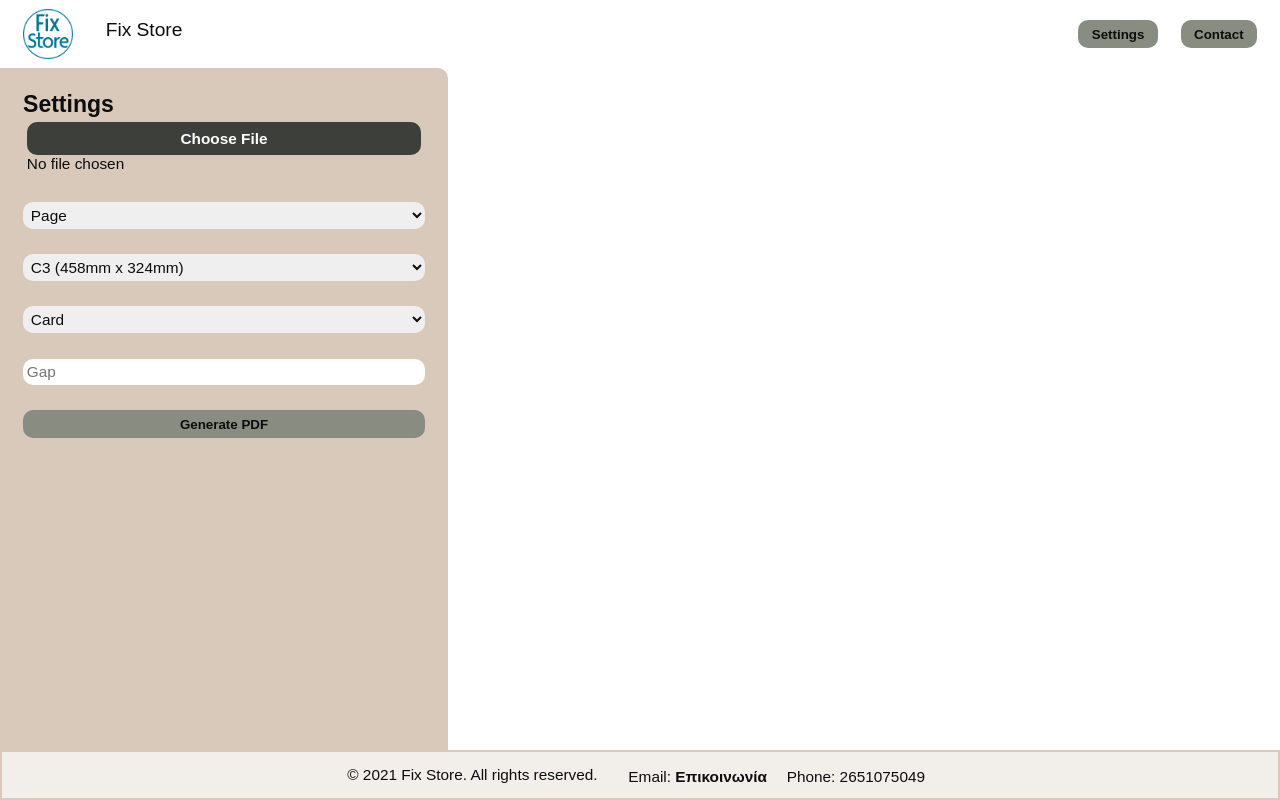
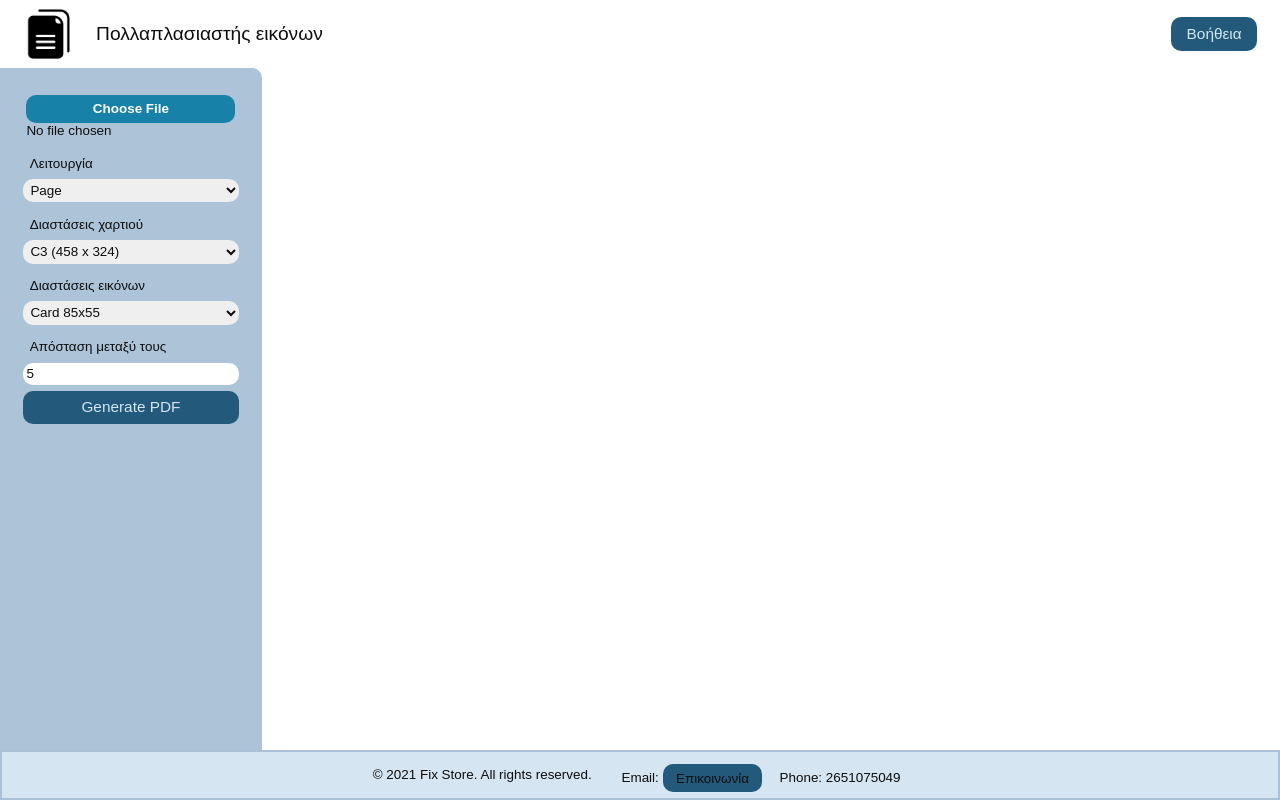
Before and after one commit to GiorgosSarakatsanos/Grid_Web_app, a Flask app: page / in a window 1280 px wide. Run offline with Flask 3, Linux system fonts and the light colour scheme.

Commit message:
almost done in styling

```diff
--- a/static/css/style.css
+++ b/static/css/style.css
@@ -1,9 +1,9 @@
 :root {
        /* Coloring */
-    --light-color: #F2EFEB;
-    --accent-color: #D9C9BA;
-    --button-color: #888C81;
-    --button-color-hover: #3D403A;
+    --light-color: #D5E5F2;
+    --accent-color: #a7bfd5ed;
+    --button-color: #235a7c;
+    --button-color-hover: #1781a8;
     --text-color: #0D0D0D;
 
     /* Variables for spacing */
@@ -14,13 +14,13 @@
     --xl-gap: 1em;
 
     /* Font sizes */
-    --small-font-size: 0.8rem;
-    --base-font-size: 1rem;
-    --head-font-size: 1.2rem;
+    --small-font-size: 0.7rem;
+    --base-font-size: 0.8rem;
+    --head-font-size: 1rem;
 
     /* Font weight */
     --font-normal: 400;
-    --font-bold: 700;
+    --font-bold: 500;
 
     /* Radius */
     --border-radius: 10px;
@@ -38,11 +38,6 @@ html {
   }
 
 
-a, button {
-    text-decoration: none;
-    color: var(--accent-color);
-    font-weight: var(--font-bold);
-}
 
 h1, h2{
     color: var(--text-color);
@@ -53,7 +48,7 @@ h1, h2{
 
 p, label, span{
     color: var(--text-color);
-    font-size: var(--base-font-size);
+    font-size: var(--small-font-size);
     margin: var(--m-gap);
 }
 
@@ -125,6 +120,13 @@ html, body {
     height: 80px;
 }
 
+.container {
+    display: flex;
+    justify-content: space-between;
+    align-items: center;
+
+}
+
 .brand-container {
     display: inline-flex;
     gap: var(--xl-gap);
@@ -143,7 +145,7 @@ html, body {
 }
 
 aside {
-    width: 35%;
+    width: 25%;
     padding: var(--xl-gap);
     background-color: var(--accent-color);
     border-radius: 0 var(--border-radius) 0 0;
@@ -152,8 +154,8 @@ aside {
 }
 
 main {
-    width: 65%;
-    padding-left: var(--xl-gap);
+    width: 100%;
+    padding: 0 var(--xl-gap);
     background-color: var(--bg-color);
     float: right;
 }
@@ -166,11 +168,11 @@ main {
 embed {
     width: 100%;
     height: 100%;
-    border-radius: var(--border-radius) 0 0 0 ;
+    border-radius: var(--border-radius) var(--border-radius) 0 0 ;
 }
 
 .form-group {
-    margin-bottom: var(--xl-gap);
+    margin-bottom: var(--s-gap);
 }
 
 footer {
@@ -188,20 +190,24 @@ footer {
     footer a, footer p, footer span, .copyright {
         font-size: var(--small-font-size);
         color: var(--text-color);
+        font-weight: var(--font-bold);
     }
         footer a:hover {
             font-size: var(--small-font-size);
             color: var(--light-color);
         }
 
-button {
+button, .btn, button[type="submit"], a  {
     width: 100%;
     padding: var(--m-gap) var(--xl-gap);
     background-color: var(--button-color);
-    color: var(--text-color);
+    color: var(--light-color);
     border: none;
     cursor: pointer;
     border-radius: var(--border-radius);
+    font-weight: var(--font-bold);
+    font-size: var(--base-font-size);
+    text-decoration: none;
 }
 
 button:hover {
@@ -223,3 +229,9 @@ body {
 .button:hover {
     background-color: var(--button-color-hover);
 }
+
+label {
+    display: block;
+    margin-top: var(--s-gap);
+    font: var(--small-font-size) sans-serif;
+}
--- a/templates/index.html
+++ b/templates/index.html
@@ -9,18 +9,20 @@
 <body>
     <nav class="navbar">
         <div class="brand-container">
-            <img class="logo-img" src="{{ url_for('static', filename='img/logo.png') }}" alt="Fix Store">
-            <span class="company-name">Fix Store</span>
+            <div class="container">
+                <img class="logo-img" src="{{ url_for('static', filename='img/logo.png') }}" alt="Fix Store">
+            </div>
+            <div class="container">
+                <h1>Πολλαπλασιαστής εικόνων</h1>
+            </div>
         </div>
         <div class="button-container">
-            <button class="settings-toggle">Settings</button>
-            <button class="contact-btn">Contact</button>
+            <a href="mailto:support@fixstore.info" class="btn">Βοήθεια</a>
         </div>
     </nav>
     <div class="main-content">
         <aside>
-            <div class="wrapper">
-                <h2>Settings</h2>
+            <div class="sidebar-container">
                 <form method="POST" enctype="multipart/form-data">
                     {{ form.hidden_tag() }}
                     <div class="form-group">
@@ -28,63 +30,66 @@
                     </div>
                     <div class="form-container">
                         <div class="form-group">
+                            <span>Λειτουργία</span>
                             <select name="mode" id="mode" required>
                                 <option value="Page">Page</option>
                                 <option value="Numbering">Numbering</option>
                             </select>
                         </div>
                         <div class="form-group" id="numbering-fields">
-                            <input type="number" name="start_number" placeholder="Start Number">
-                            <input type="number" name="end_number" placeholder="End Number">
+                            <input type="number" name="start_number" placeholder="Start Number" value="100"><label for="start_number">Start number</label>
+                            <input type="number" name="end_number" placeholder="End Number" value="150"><label for="end_number">End number</label>
+                            <input type="offset_number_position" name="Offset Number Position" value="15" placeholder="Offset X"><label for="offset_number_position">Offset X</label>
                         </div>
                     </div>
 
                     <div class="form-container">
                         <div class="form-group">
+                            <span>Διαστάσεις χαρτιού</span>
                             <select name="paper_size" id="paper_size" required>
-                                <option value="C3">C3 (458mm x 324mm)</option>
-                                <option value="A3">A3 (420mm x 297mm)</option>
-                                <option value="A4">A4 (297mm x 210mm)</option>
+                                <option value="C3">C3 (458 x 324)</option>
+                                <option value="A3">A3 (420 x 297)</option>
+                                <option value="A4">A4 (297 x 210)</option>
                                 <option value="Custom">Custom</option>
                             </select>
                         </div>
                         <div class="form-group" id="toggleCustomSize">
-                            <input type="number" name="custom_paper_width" placeholder="Custom Paper Width" required>
-                            <input type="number" name="custom_paper_height" placeholder="Custom Paper Height" required>
+                            <input type="number" name="custom_paper_width" placeholder="Custom Paper Width">
+                            <input type="number" name="custom_paper_height" placeholder="Custom Paper Height">
 
                         </div>
                     </div>
                     <div class="form-group">
+                        <span>Διαστάσεις εικόνων</span>
                         <select name="img_size" id="img_size" required>
-                            <option value="Card">Card</option>
-                            <option value="Square">Square</option>
+                            <option value="Card">Card 85x55</option>
+                            <option value="Square">Square 55x55</option>
                             <option value="Custom">Custom</option>
                         </select>
                     </div>
                     <div class="form-group" id="toggleCustomImgSize">
-                        <input type="number" name="custom_image_width" placeholder="Custom Image Width" required>
-                        <input type="number" name="custom_image_height" placeholder="Custom Image Height" required>
+                        <input type="number" name="custom_image_width" placeholder="Custom Image Width">
+                        <input type="number" name="custom_image_height" placeholder="Custom Image Height">
                     </div>
                     <div class="form-group">
-                        <input type="number" name="gap" placeholder="Gap" required>
+                        <span>Απόσταση μεταξύ τους</span>
+                        <input type="number" name="gap" placeholder="Gap" value="5" required>
                     </div>
                     <div class="form-group">
                         <button type="submit">Generate PDF</button>
                     </div>
                 </form>
-             </div>
-
-            <div>
                 {% if outline_pdf_path %}
-                <embed src="{{ url_for('download', filename=outline_pdf_path.split('/')[-1]) }}"/>
-                <a href="{{ url_for('download', filename=outline_pdf_path.split('/')[-1]) }}" class="button" target="_blank">Download Outline PDF</a>
-                {% endif %}
+            <embed src="{{ url_for('download', filename=outline_pdf_path.split('/')[-1]) }}"/>
+            <a href="{{ url_for('download', filename=outline_pdf_path.split('/')[-1]) }}" class="btn" target="_blank">Download Outlines</a>
+            {% endif %}
             </div>
         </aside>
         <main>
             {% if pdf_path %}
+
             <embed src="{{ url_for('download', filename=pdf_path.split('/')[-1]) }}"/>
-            <a href="{{ url_for('download', filename=pdf_path.split('/')[-1]) }}" class="button" target="_blank">Download PDF</a>
+            <a href="{{ url_for('download', filename=pdf_path.split('/')[-1]) }}" class="btn" target="_blank">Download PDF</a>
             {% endif %}
         </main>
     </div>
@@ -100,23 +105,6 @@
         </div>
     </footer>
     <script src="{{ url_for('static', filename='js/script.js') }}"></script>
-    <script>
-        document.addEventListener('DOMContentLoaded', function() {
-            const paperSizeSelect = document.querySelector('#paper_size');
-            const customSizeGroup = document.querySelector('#custom-size-group');
-
-            function toggleCustomSize() {
-                if (paperSizeSelect.value === 'Custom') {
-                    customSizeGroup.style.display = 'block';
-                } else {
-                    customSizeGroup.style.display = 'none';
-                }
-            }
-
-            paperSizeSelect.addEventListener('change', toggleCustomSize);
-            toggleCustomSize(); // Initial call to set the correct display
-        });
-    </script>
 </body>
 
 </html>
```
Also changed, not shown: static/js/script.js (+32 -23 lines), static/img/logo.png, static/img/logov2.png (added), static/uploads/85 55 outlines.png (deleted), static/uploads/85 55 outlines_temp.png (deleted), static/uploads/Flios-logo-green-bg.png (deleted), 9 other files.
